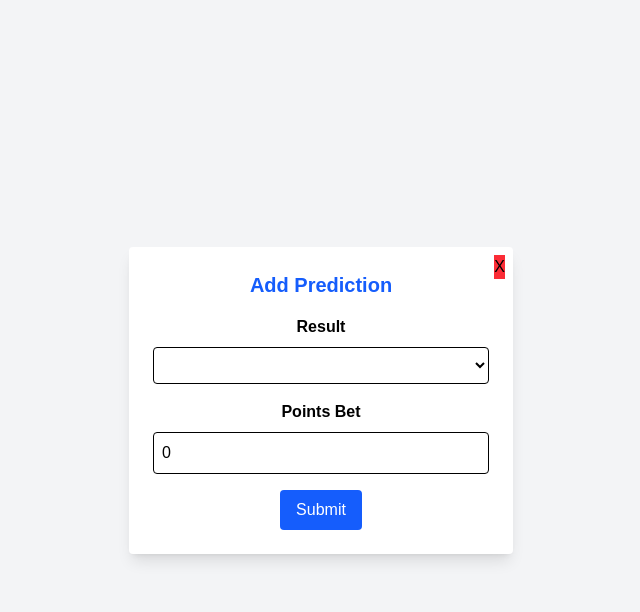
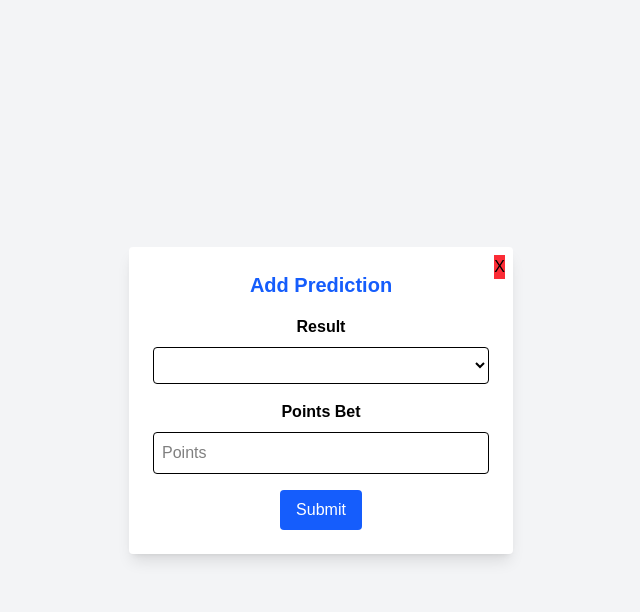
Before and after one commit to johnnymacsf/FreeKik, a Next.js app in the folder client/: page /matches/1 in a window 1280 px wide. Both pictures are taken after a click on the button "Add Prediction". Shown: the top 612 px of the page, without its empty margins (319-959 px from the left). Built offline with nearby package versions, Linux system fonts and the light colour scheme; no server answers.

Commit message:
Fixed points bet field for the form

```diff
--- a/client/src/app/matches/[matchId]/page.tsx
+++ b/client/src/app/matches/[matchId]/page.tsx
@@ -30,7 +30,7 @@ export default function MatchPage() {
     const [match, setMatch] = useState<Match |null>(null);
     const [formOpen, setFormOpen] = useState(false);
     const [resultPrediction, setResultPrediction] = useState("");
-    const [pointsBet, setPointsBet] = useState(0);
+    const [pointsBet, setPointsBet] = useState("");
 
     const handleFormOpen = () => setFormOpen(true);
     const handleFormClose = () => setFormOpen(false);
@@ -53,11 +53,12 @@ export default function MatchPage() {
     const handleSubmit = async (e: React.FormEvent) => {
         e.preventDefault();
         console.log("Submit clicked!");
-        if(!resultPrediction || pointsBet <= 0){
+        const points = Number(pointsBet)
+        if(!resultPrediction || points <= 0){
             return;
         }
         try{
-            console.log(match?.matchId + ", " + pointsBet + ", " + username + ", " + resultPrediction);
+            console.log(match?.matchId + ", " + points + ", " + username + ", " + resultPrediction);
             const response = await API.post("/prediction/add", {
                 matchId: match?.matchId,
                 username: username,
@@ -98,7 +99,7 @@ export default function MatchPage() {
                                     <option value={`${match?.awayTeam}-win`}>{match?.awayTeam}</option>
                                 </select>
                                 <label className="block mb-2 font-semibold text-black">Points Bet</label>
-                                <input type="number" placeholder="Points" className="border p-2 w-full mb-4 rounded" value={pointsBet} onChange={(e) => setPointsBet(Number(e.target.value))}/>
+                                <input type="number" placeholder="Points" className="border p-2 w-full mb-4 rounded" value={pointsBet} onChange={(e) => setPointsBet(e.target.value)}/>
                                 <button type="submit" className="bg-blue-600 text-white px-4 py-2 rounded hover:bg-blue-300">Submit</button>
                             </form>
                         </div>
```
